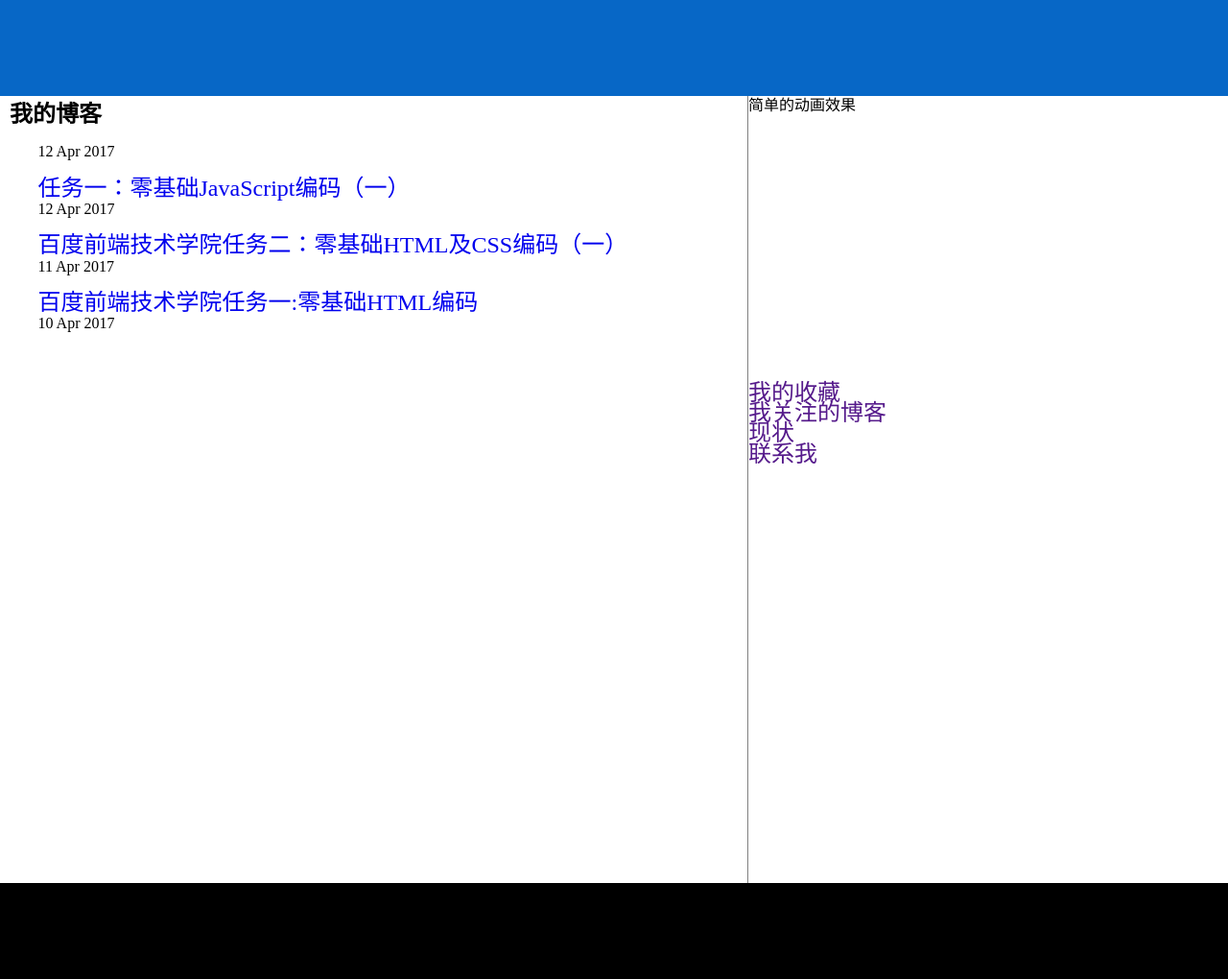
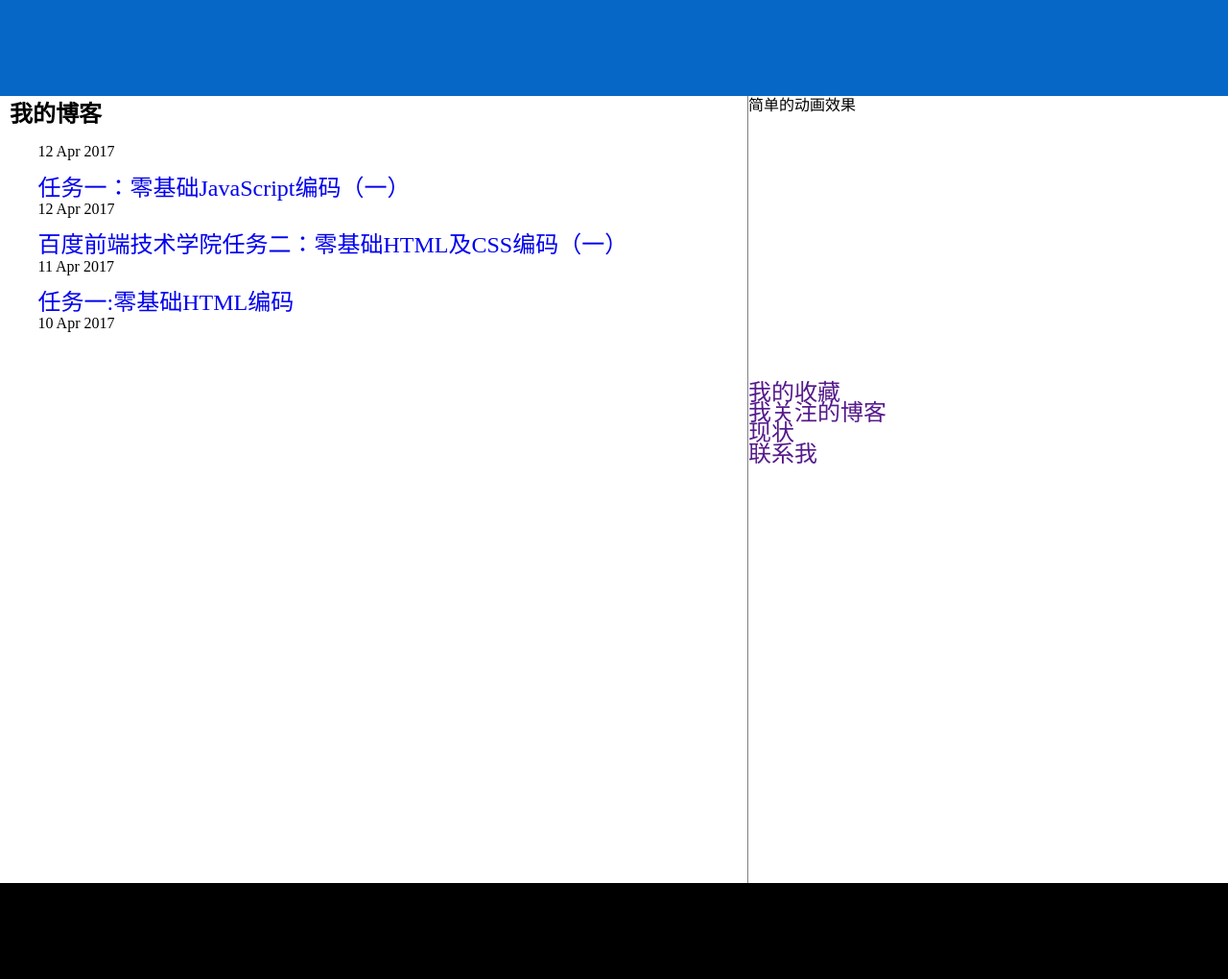
Before and after one commit to CNzhangheng/jekyll_demo, a Jekyll site: the page built from index.html, in a window 1280 px wide. Shown: the whole page at 96% size. Built offline with Jekyll 4.4.1, drawn with Linux system fonts in a browser that asks for light colours.

Commit message:
Update 2017-04-10-1.html

```diff
--- a/_posts/2017-04-10-1.html
+++ b/_posts/2017-04-10-1.html
@@ -1,6 +1,6 @@
 ---
 layout: default
-title: 百度前端技术学院任务一:零基础HTML编码
+title: 任务一:零基础HTML编码
 ---
 <h2>相关链接：</h2>
 <a href="https://cnzhangheng.github.io/hello-world/%E4%BB%BB%E5%8A%A1%E4%B8%80%EF%BC%9A%E9%9B%B6%E5%9F%BA%E7%A1%80HTML%E7%BC%96%E7%A0%81">效果展示</a>&nbsp;&nbsp;
```
